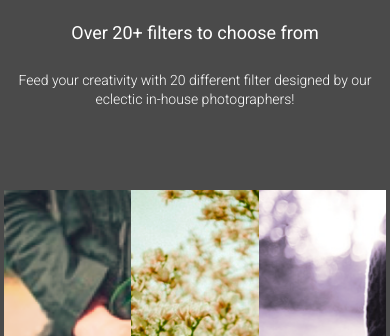
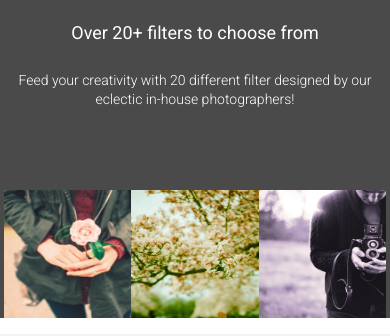
Before and after one commit to bdarabzand/fotomatic, a plain HTML site: page index.html in a window 390 px wide. Shown: the part 1208-1544 px from the top of the page. Drawn offline with Linux system fonts and the light colour scheme; a web font is replaced by a local one.

Commit message:
final version

```diff
--- a/resources/css/style.css
+++ b/resources/css/style.css
@@ -335,7 +335,7 @@ header .mobile {
   color: #4a4a4a;
 }
 
-@media only screen and (max-width: 890px) {
+@media only screen and (max-width: 760px) {
   .feature h2 {
     font-size: 1.125rem;
     line-height: 1.3;
@@ -348,7 +348,7 @@ header .mobile {
   }
 }
 
-@media only screen and (max-width: 760px) {
+@media only screen and (max-width: 450px) {
   #features-section {
     flex-flow: column;
     padding: 0;
@@ -390,6 +390,11 @@ header .mobile {
   padding: 0 1%;
 }
 
+#filters-section .image-container img{
+    width: 17rem;
+    height: 15rem;
+}
+
 @media only screen and (max-width: 760px) {
   #filters-section {
     padding: 1.5rem 0 0 0;
@@ -413,11 +418,19 @@ header .mobile {
 
   #filters-section .images-container {
     padding: 0;
+    align-items: stretch;
   }
 
   #filters-section .extra {
     display: none;
   }
+}
+
+@media only screen and (max-width: 450px){
+  #filters-section .image-container img{
+    width: 10rem;
+    height: 8rem;
+}
 }
 
 /* Quotes Section */
@@ -477,8 +490,8 @@ footer .copyright {
   flex-grow: 1;
 }
 
-@media only screen and (min-width: 760px) {
+@media only screen and (min-width: 450px) {
   footer .content {
     font-size: .625rem;
   }
-}
+  }
```
